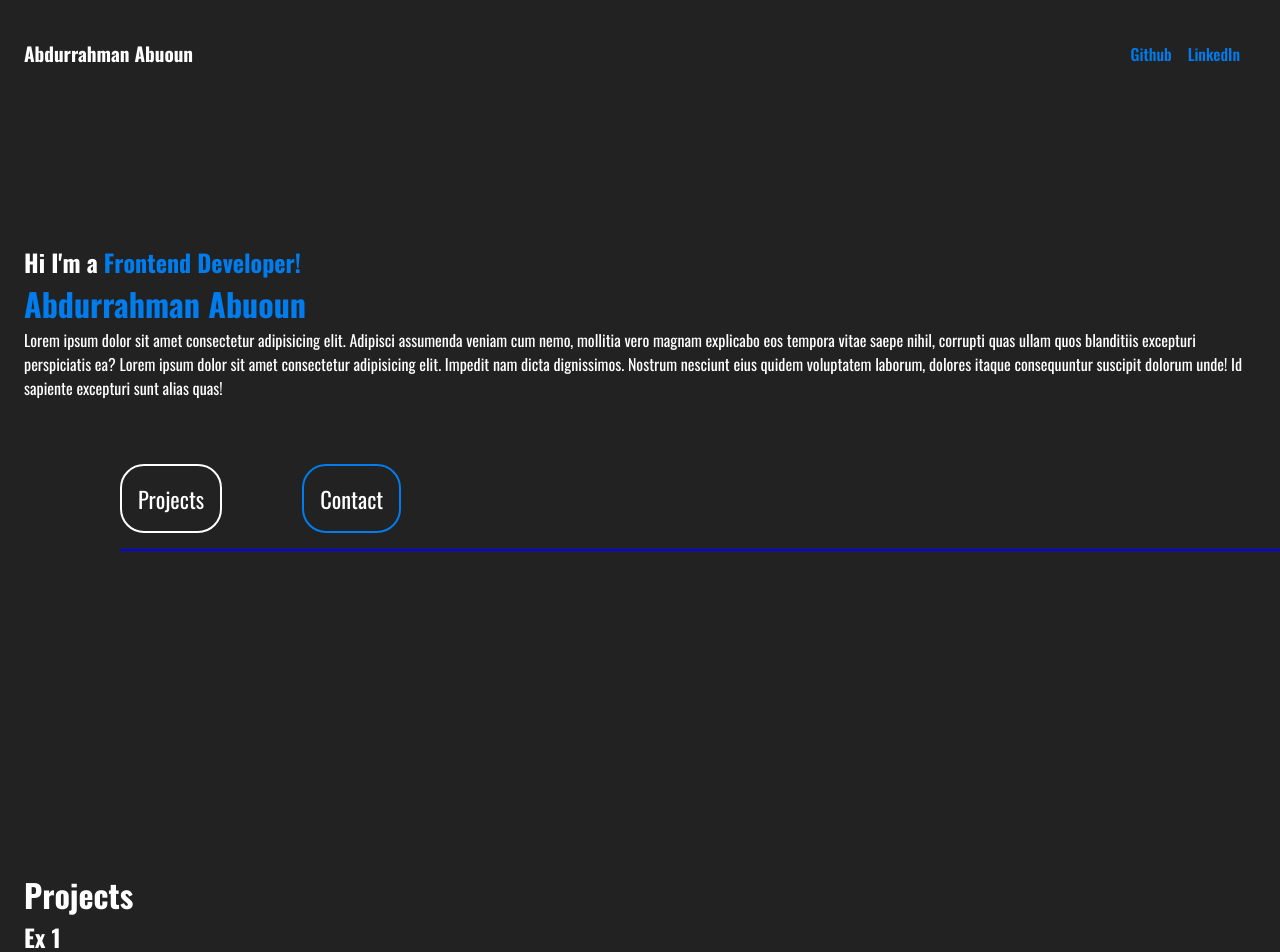
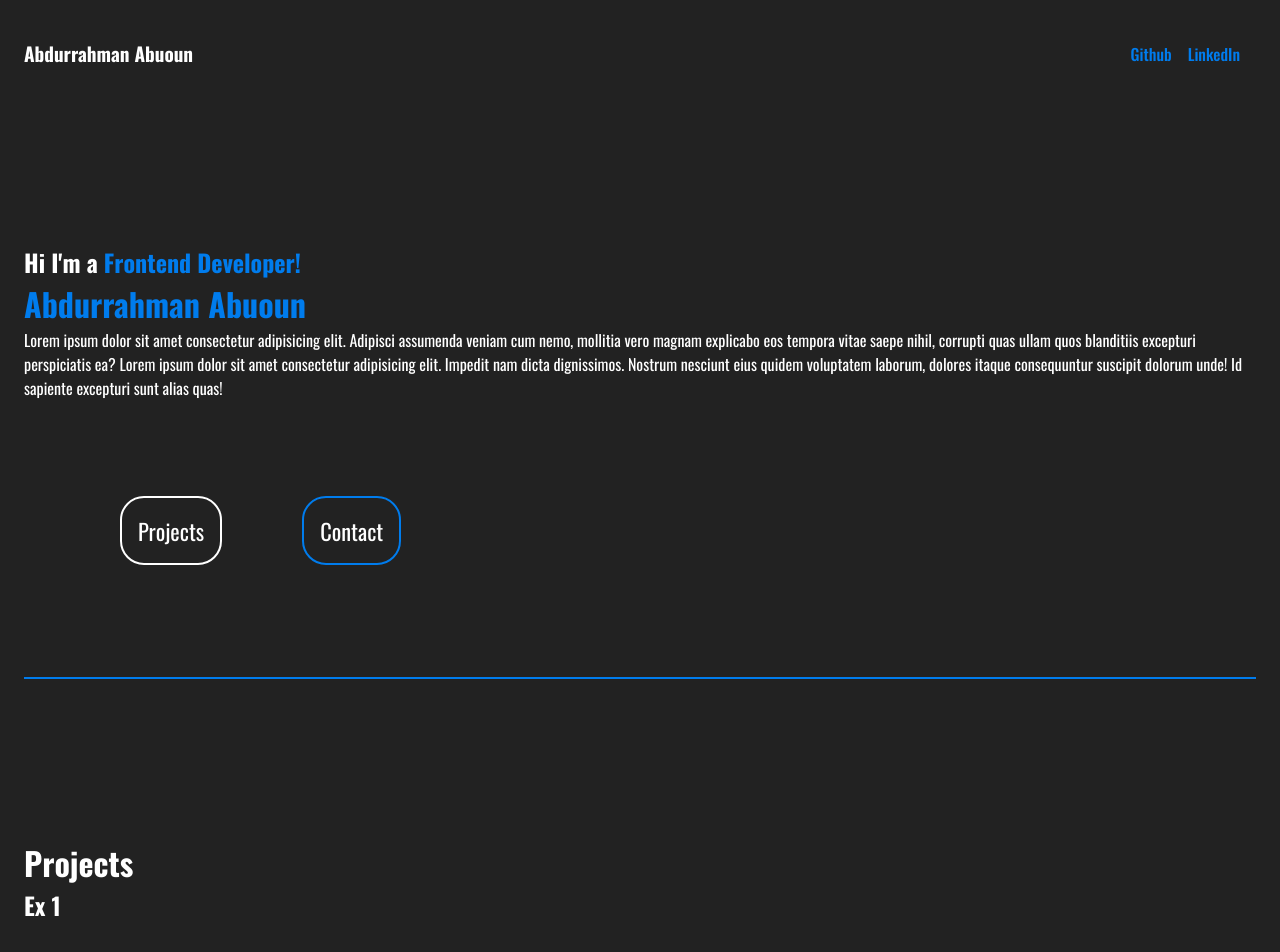
Before and after one commit to abdurman1/myportfolio, a React (Vite) app: page / in a window 1280 px wide. Shown: the top 952 px of the page. Built offline with nearby package versions, Linux system fonts and the light colour scheme.

Commit message:
May 21, 2025, 5:09 PM

```diff
--- a/src/App.css
+++ b/src/App.css
@@ -53,6 +53,11 @@ a:hover {
     color: #007ced;
 }
 
+.intro {
+        border-bottom: 2px solid #007ced;
+
+}
+
 button {
     font-family: "Oswald", sans-serif;
     font-size: 1.4rem;
@@ -65,9 +70,8 @@ button {
 }
 
 .button {
-    margin: 4rem 6rem;
+    margin: 6rem 6rem;
     width: 100%;
-    border-bottom: 2px solid blue;
 }
 
 .blue {
@@ -79,5 +83,5 @@ button {
 }
 
 .projects{
-    margin-top: 20rem;
+    margin-top: 10rem;
 }
```
